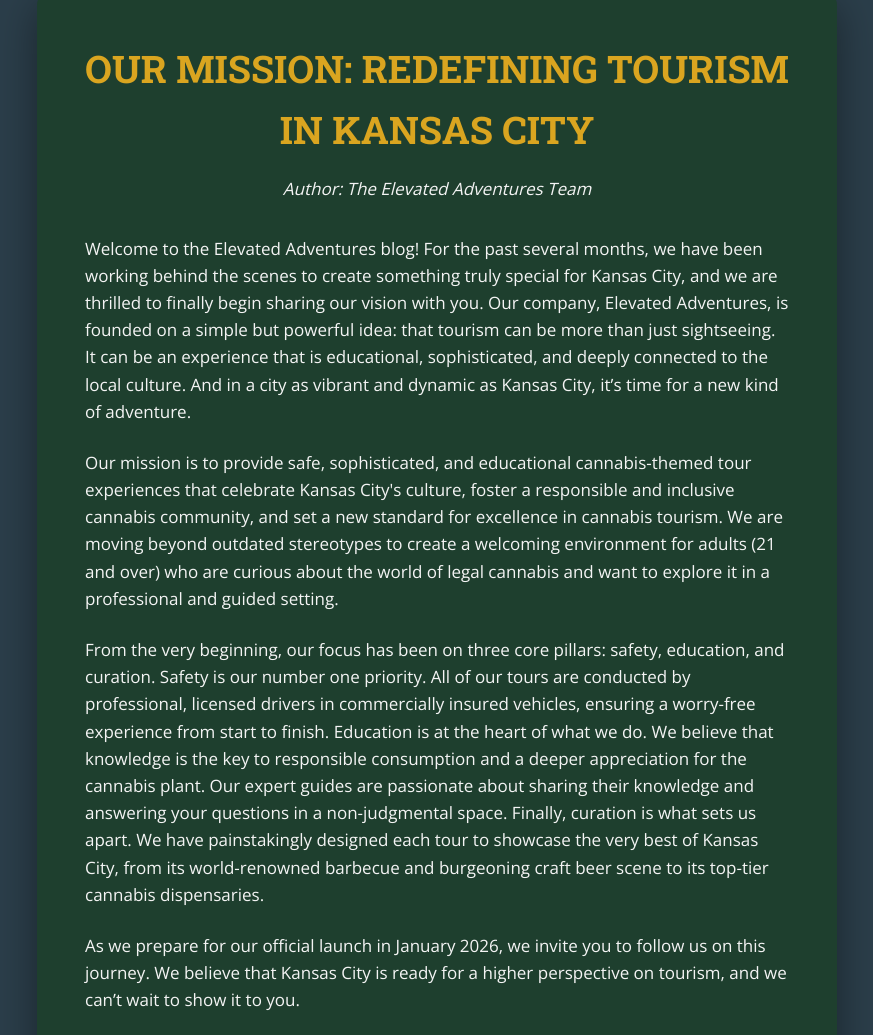
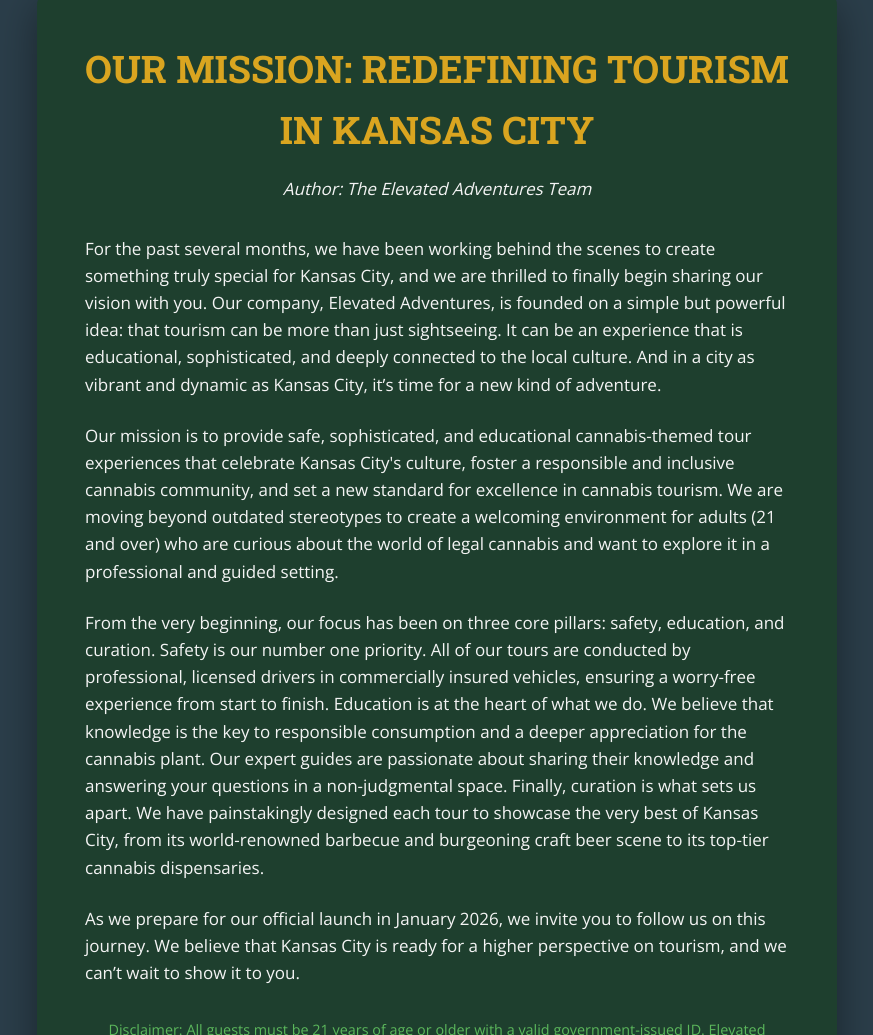
Before and after one commit to cbreqs/eakc, a website: page public/index.html in a window 1280 px wide. Shown: the part 1884-2919 px from the top of the page, without its empty margins (203-1076 px from the left). Drawn offline with nearby package versions, Linux system fonts and the light colour scheme.

Commit message:
logo update; education update

```diff
--- a/public/index.html
+++ b/public/index.html
@@ -102,7 +102,7 @@
             <div class="education-content">
                 <h2>Our Mission: Redefining Tourism in Kansas City</h2>
                 <p class="author">Author: The Elevated Adventures Team</p>
-                <p>Welcome to the Elevated Adventures blog! For the past several months, we have been working behind the scenes to create something truly special for Kansas City, and we are thrilled to finally begin sharing our vision with you. Our company, Elevated Adventures, is founded on a simple but powerful idea: that tourism can be more than just sightseeing. It can be an experience that is educational, sophisticated, and deeply connected to the local culture. And in a city as vibrant and dynamic as Kansas City, it’s time for a new kind of adventure.</p>
+                <p>For the past several months, we have been working behind the scenes to create something truly special for Kansas City, and we are thrilled to finally begin sharing our vision with you. Our company, Elevated Adventures, is founded on a simple but powerful idea: that tourism can be more than just sightseeing. It can be an experience that is educational, sophisticated, and deeply connected to the local culture. And in a city as vibrant and dynamic as Kansas City, it’s time for a new kind of adventure.</p>
                 <p>Our mission is to provide safe, sophisticated, and educational cannabis-themed tour experiences that celebrate Kansas City's culture, foster a responsible and inclusive cannabis community, and set a new standard for excellence in cannabis tourism. We are moving beyond outdated stereotypes to create a welcoming environment for adults (21 and over) who are curious about the world of legal cannabis and want to explore it in a professional and guided setting.</p>
                 <p>From the very beginning, our focus has been on three core pillars: safety, education, and curation. Safety is our number one priority. All of our tours are conducted by professional, licensed drivers in commercially insured vehicles, ensuring a worry-free experience from start to finish. Education is at the heart of what we do. We believe that knowledge is the key to responsible consumption and a deeper appreciation for the cannabis plant. Our expert guides are passionate about sharing their knowledge and answering your questions in a non-judgmental space. Finally, curation is what sets us apart. We have painstakingly designed each tour to showcase the very best of Kansas City, from its world-renowned barbecue and burgeoning craft beer scene to its top-tier cannabis dispensaries.</p>
                 <p>As we prepare for our official launch in January 2026, we invite you to follow us on this journey. We believe that Kansas City is ready for a higher perspective on tourism, and we can’t wait to show it to you.</p>
```
Also changed, not shown: 1 other file.
